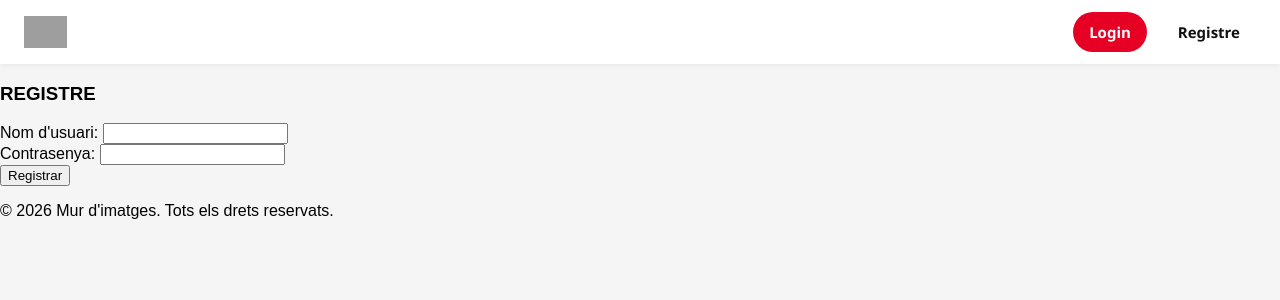
After one commit to Xavi-H/MurInfinit, a PHP site: page /view/registre.php in a window 1280 px wide. The commit adds this page. Shown: the top 300 px of the page. Run offline with PHP 8.4, Linux system fonts and the light colour scheme; grey boxes are pictures that could not be loaded.

Commit message:
feat: add registre

```diff
--- a/includes/header.php
+++ b/includes/header.php
@@ -20,6 +20,7 @@
                 <a href="/controller/logout.proc.php" class="btn-link btn-logout">Logout</a>
             <?php else: ?>
                 <a href="/view/login.php" class="btn-link btn-login">Login</a>
+                <a href="/view/registre.php" class="btn-link btn-registre">Registre</a>
             <?php endif; ?>
         </div>
     </nav>
--- /dev/null
+++ b/script/registre.js
@@ -0,0 +1,22 @@
+    document.getElementById("form-registre").addEventListener("submit", async (e) => {
+    e.preventDefault(); // Evita el comportament per defecte del formulari
+
+    // Envia les dades de registre al PHP
+    const res = await fetch("../controller/registre.proc.php", {
+        method: "POST",
+        headers: { "Content-Type": "application/json" },
+        body: JSON.stringify({
+            nom: document.getElementById("nom").value,
+            contrasenya: document.getElementById("contrasenya").value
+        })
+    });
+
+    const data = await res.json();
+
+    // Si la resposta és correcta, redirigeix
+    if (res.ok) {
+        window.location.href = "../view/login.php";
+    } else {
+        document.getElementById("missatge-error").textContent = data.error;
+    }
+});
--- /dev/null
+++ b/view/registre.php
@@ -0,0 +1,29 @@
+<?php
+include_once __DIR__ . '/../includes/head.html';
+include_once __DIR__ . '/../includes/header.php';
+?>
+
+<div class="container">
+    <h3>REGISTRE</h3>
+    <!-- Contenidor per mostrar errors -->
+    <p class="error" id="missatge-error"></p>
+
+    <form class="formulari-edicio" id="form-registre">
+        <div class="camp">
+            <label for="nom">Nom d'usuari:</label>
+            <input type="text" id="nom" name="nom" required>
+        </div>
+        <div class="camp">
+            <label for="contrasenya">Contrasenya:</label>
+            <input type="password" id="contrasenya" name="contrasenya" required>
+        </div>
+        <div class="botons">
+            <button type="submit" id="btn-registre">Registrar</button>
+        </div>
+    </form>
+</div>
+
+<script src="../script/registre.js"></script>
+<?php
+include_once __DIR__ . ("/../includes/footer.html");
+?>
```
Also changed, not shown: controller/registre.proc.php (added, +31 -0 lines).
